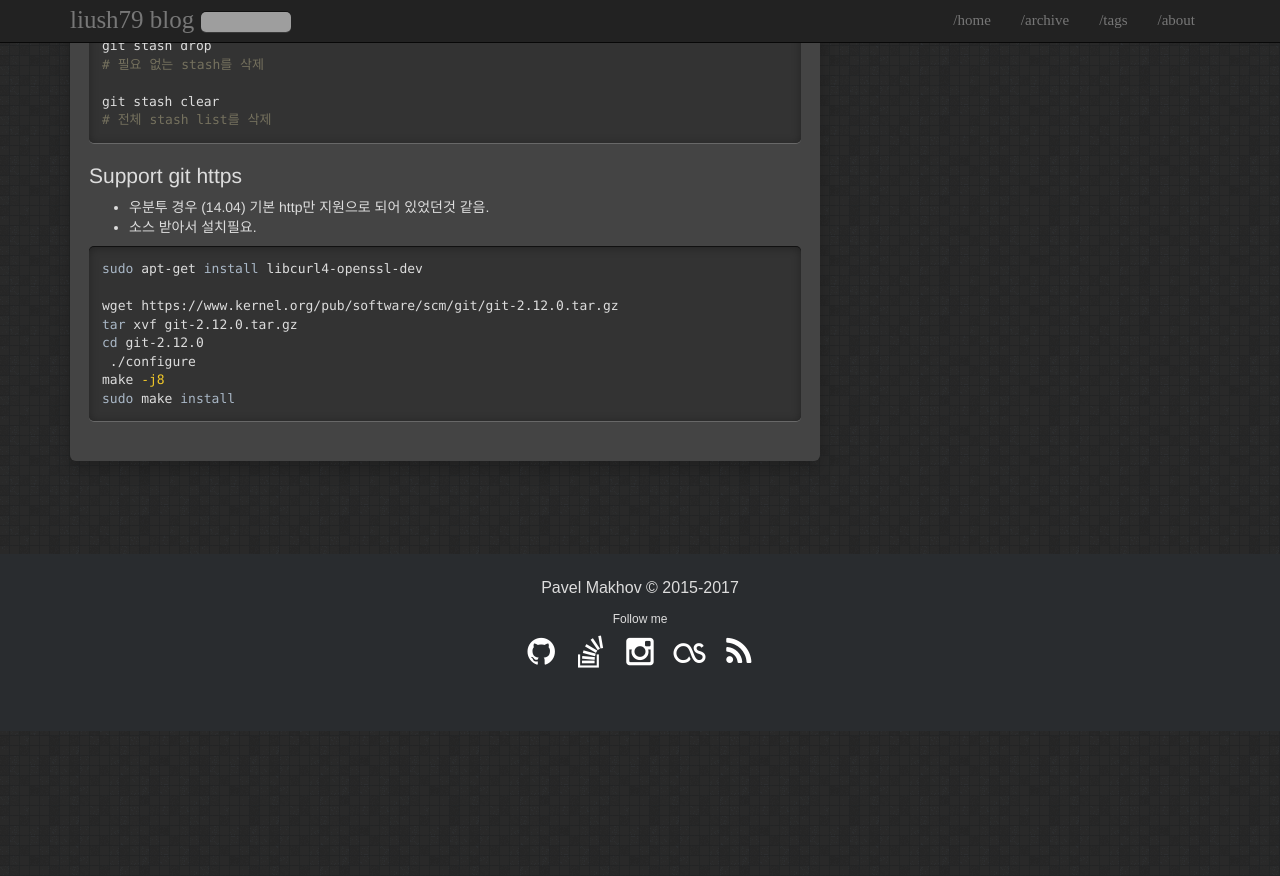
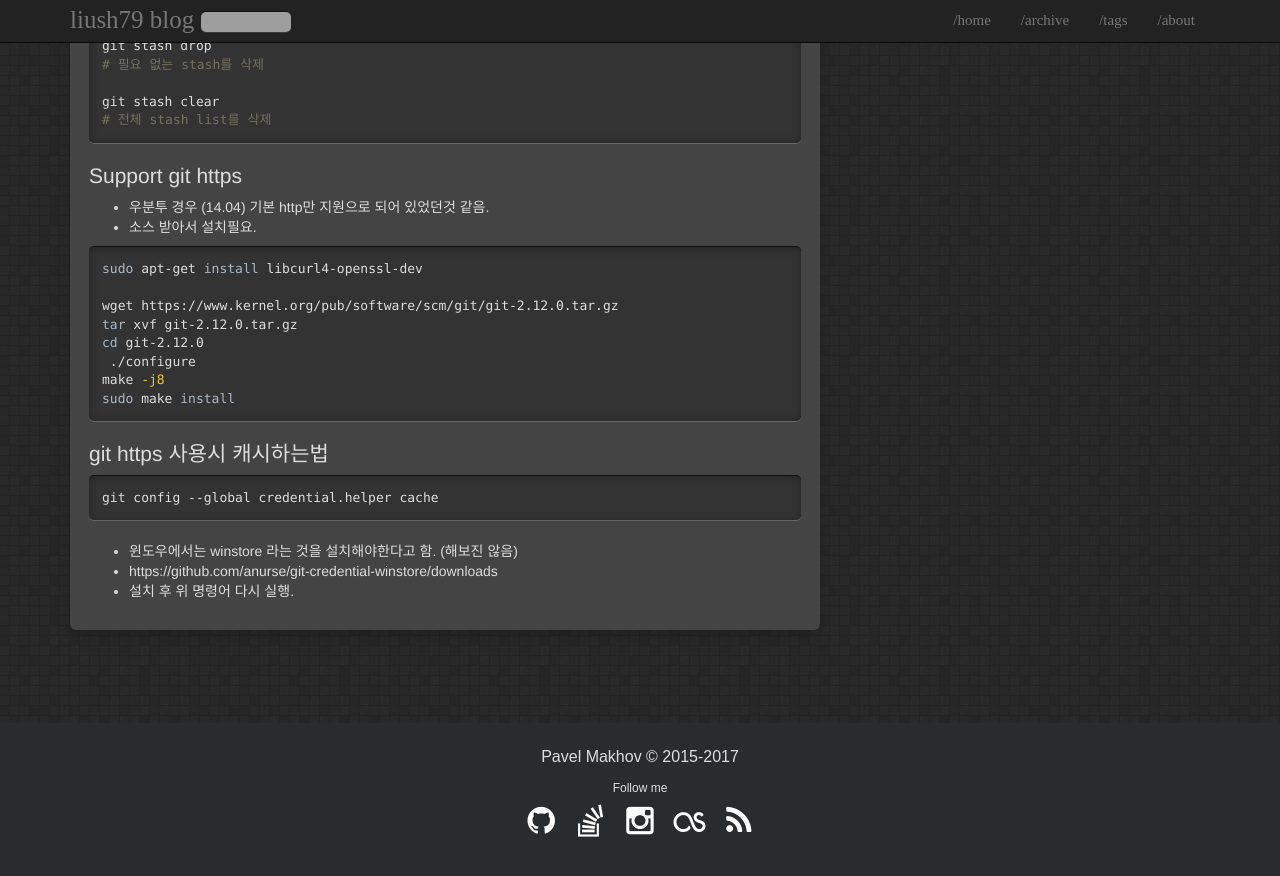
Before and after one commit to liush79/liush79.github.io, a Jekyll site: the page built from _posts/2018-07-23-gitmysetting.markdown, in a window 1280 px wide and 900 px high, scrolled down 1315 px. Shown: the top 876 px of the window. Built offline with Jekyll 4.4.1, drawn with Linux system fonts in a browser that asks for light colours; before the commit the page ends 2046 px from its top, so only the background shows below that; grey boxes are pictures that could not be loaded.

Commit message:
Added git https cache

````diff
--- a/_posts/2018-07-23-gitmysetting.markdown
+++ b/_posts/2018-07-23-gitmysetting.markdown
@@ -85,3 +85,11 @@ cd git-2.12.0
 make -j8
 sudo make install
 ```
+
+## git https 사용시 캐시하는법
+```
+git config --global credential.helper cache
+```
+* 윈도우에서는 winstore 라는 것을 설치해야한다고 함. (해보진 않음)
+* https://github.com/anurse/git-credential-winstore/downloads
+* 설치 후 위 명령어 다시 실행.
````
